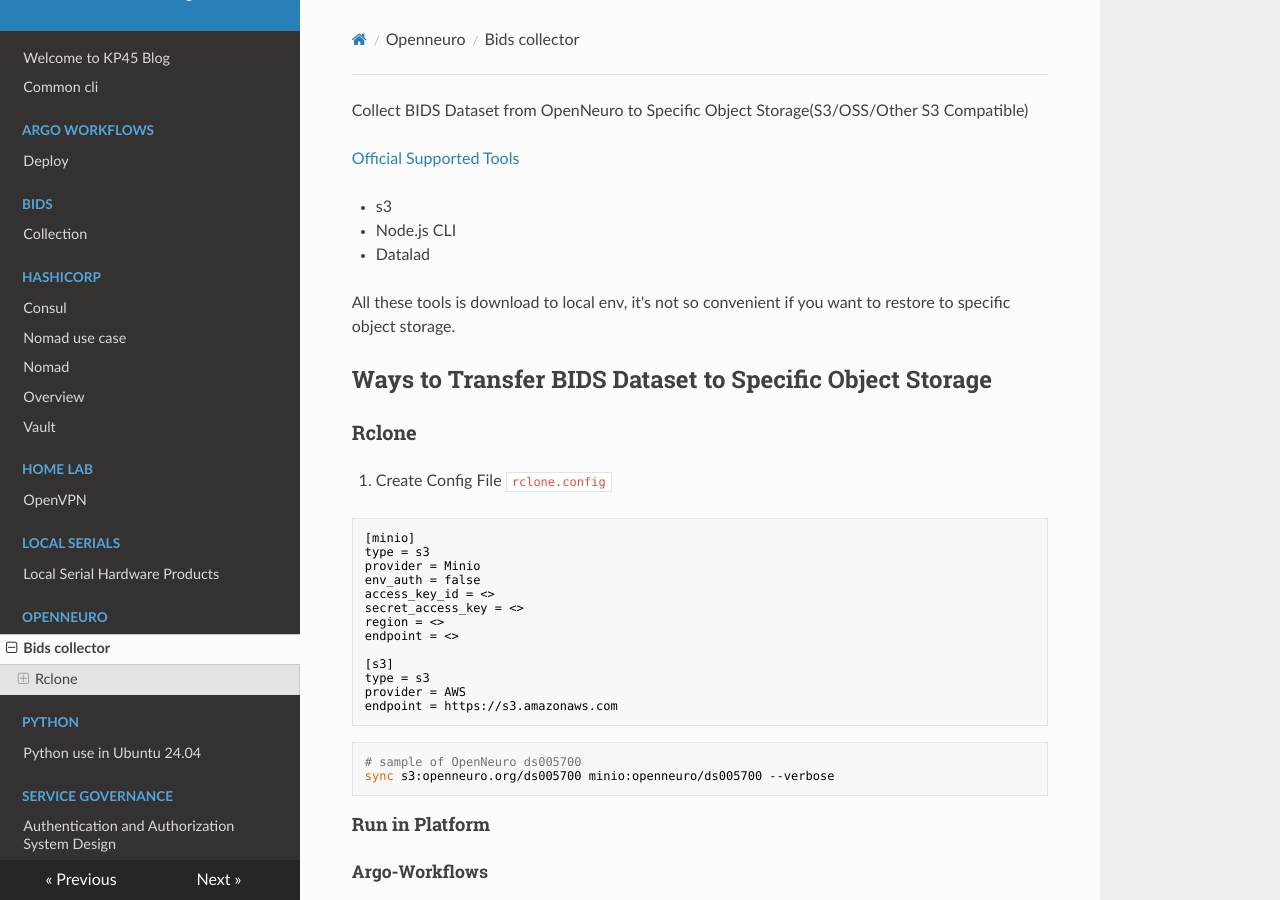
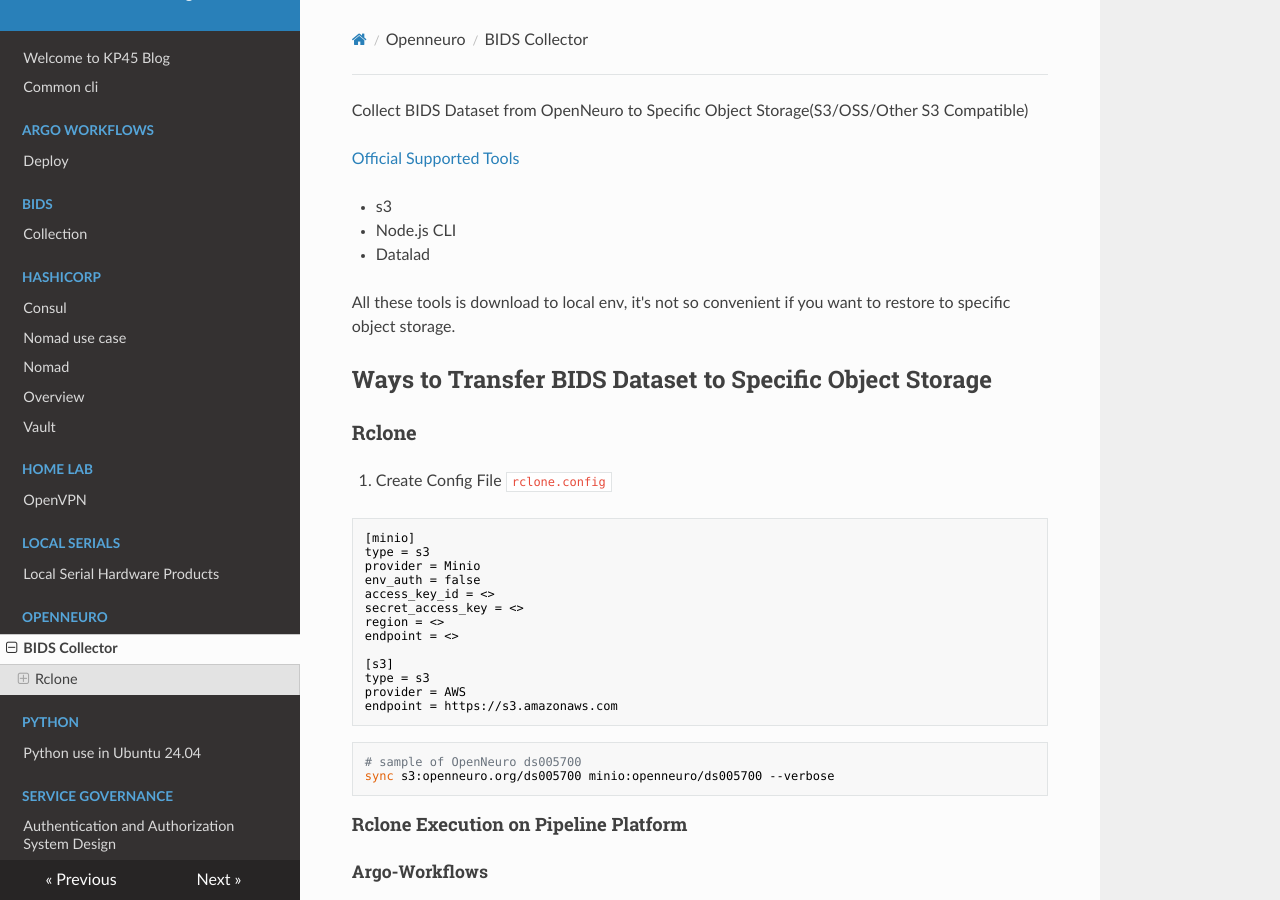
Before and after one commit to kevinpan45/kevinpan45.github.io, an MkDocs documentation site: the page built from docs/openneuro/BIDS-Collector.md, in a window 1280 px wide and 900 px high. Built offline with MkDocs 1.6.1, drawn with Linux system fonts in a browser that asks for light colours; nearby versions of some CDN libraries.

Commit message:
update collector doc

````diff
--- a/docs/openneuro/bids-collector.md
+++ b/docs/openneuro/BIDS-Collector.md
@@ -35,7 +35,7 @@
 sync s3:openneuro.org/ds005700 minio:openneuro/ds005700 --verbose
 ```
 
-#### Run in Platform
+#### Rclone Execution on Pipeline Platform
 
 ##### Argo-Workflows
 
````
